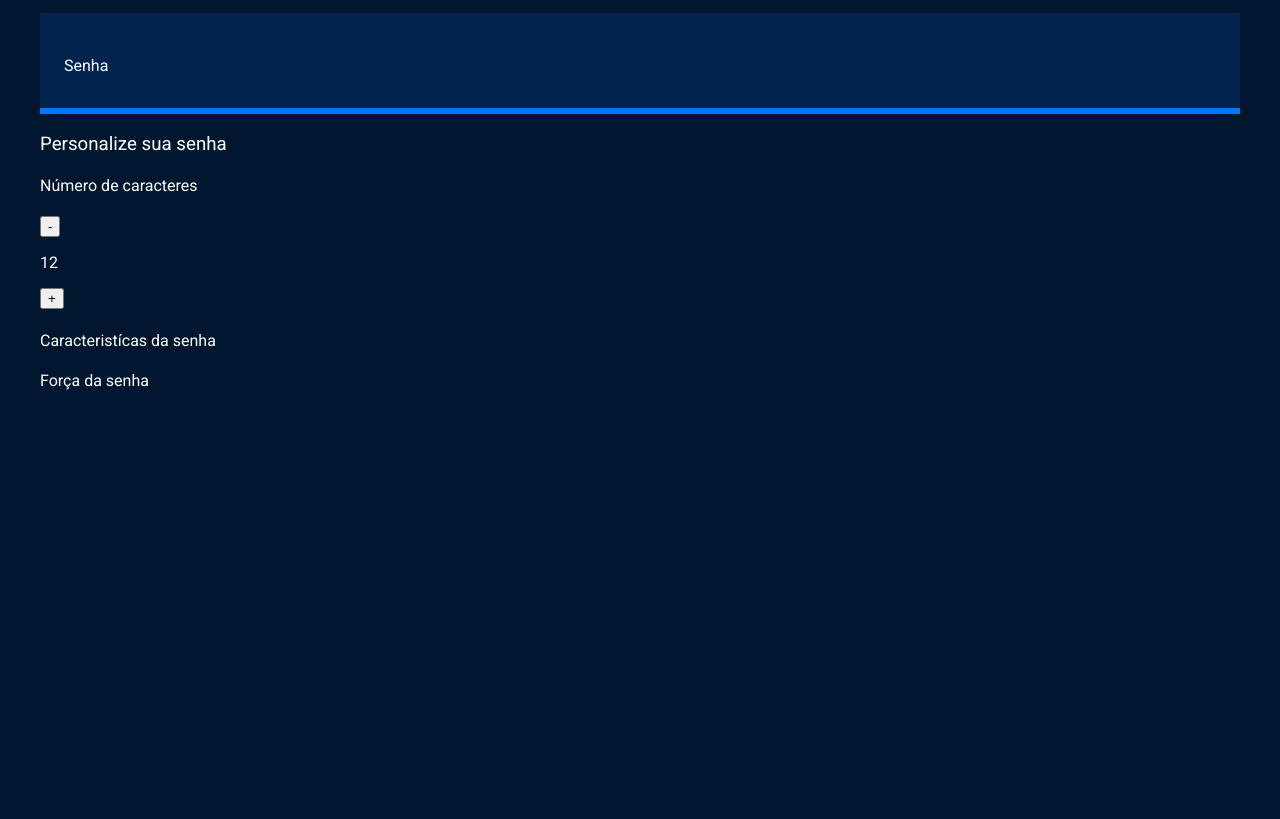
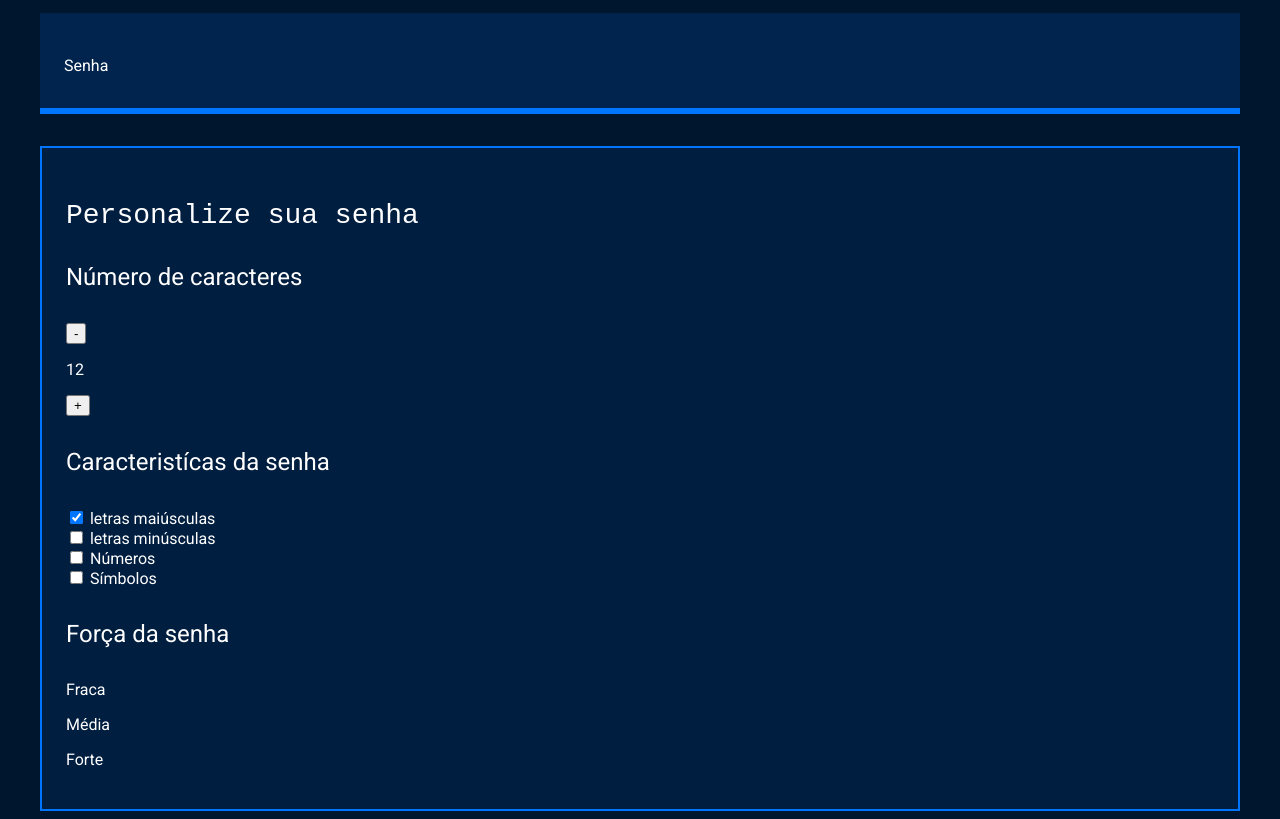
Before and after one commit to luizamicheligrabowski/gerador-de-senhas, a plain HTML site: page index.html in a window 1280 px wide. Shown: the part 300-1119 px from the top of the page. Before the commit the page ends 800 px from the top, so only its background shows below. Drawn offline with Linux system fonts and the light colour scheme.

Commit message:
parametros criados

```diff
--- a/index.html
+++ b/index.html
@@ -32,9 +32,32 @@
                 </div>
                 <div class="parametro-senha">
                     <h4 class="parametro-senha__titulo">Caracteristícas da senha</h4>
+                    <div class="parametro-senha-checkbox" checked>
+                       <input name="maiusculo"b type="checkbox" checked>
+                       <label for="maiusculo">letras maiúsculas</label>
+                    </div>
+                <div class="parametro-senha-checkbox">
+                    <input name="minusculo" type="checkbox" class="checkbox">
+                    <label form="minusculo">letras minúsculas</label>
                 </div>
-                <div class="parametro-senha">
+                  <div class="parametro-senha-checkbox">
+                    <input name="numeros" type="checkbox">
+                    <label for="numero">Números</label>
+                  </div>
+                <div class="parametro-senha-checkbox">
+                    <input name="simbolo" type="checkbox">
+                    <label for="simbolo">Símbolos</label>
+                </div>
+            </div>
+            <div class="parametro-senha">
                     <h4 class="parametro-senha__titulo">Força da senha</h4>
+                    <div class="barra"></div>
+                <div class="forca forte"></div>
+                    <div class="parametro-senha-textos">
+                        <p>Fraca</p>
+                        <P>Média</P>
+                        <P>Forte</P>
+                    </div>
                 </div>
             </div>
         </div>
--- a/style.css
+++ b/style.css
@@ -58,3 +58,20 @@ border-bottom: 6px solid var(--borda);
     max-width: 1200px;
     margin:0 auto;
 }
+
+.parametro{
+    background-color: var(--fundo-texto);
+    border: 2px solid var(--borda);
+    margin-top: 32px;
+    padding: 24px;
+}
+
+.parametro-titulo{
+    font-family:  var(--roboto-mono);
+    font-size: 28px;
+}
+
+.parametro-senha__titulo{
+    font-size: 24px;
+
+}
```
